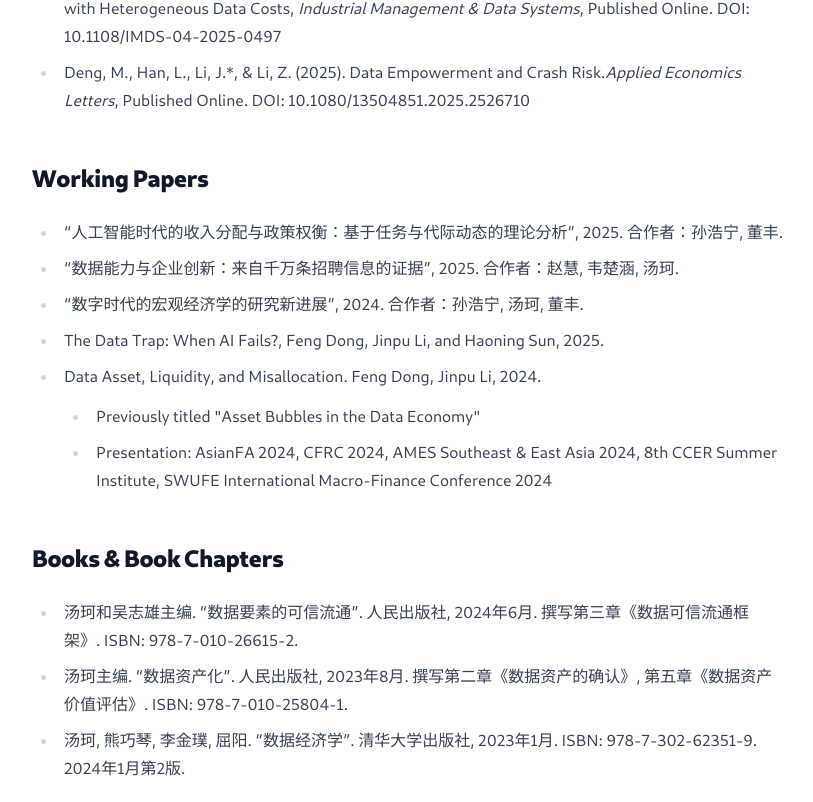
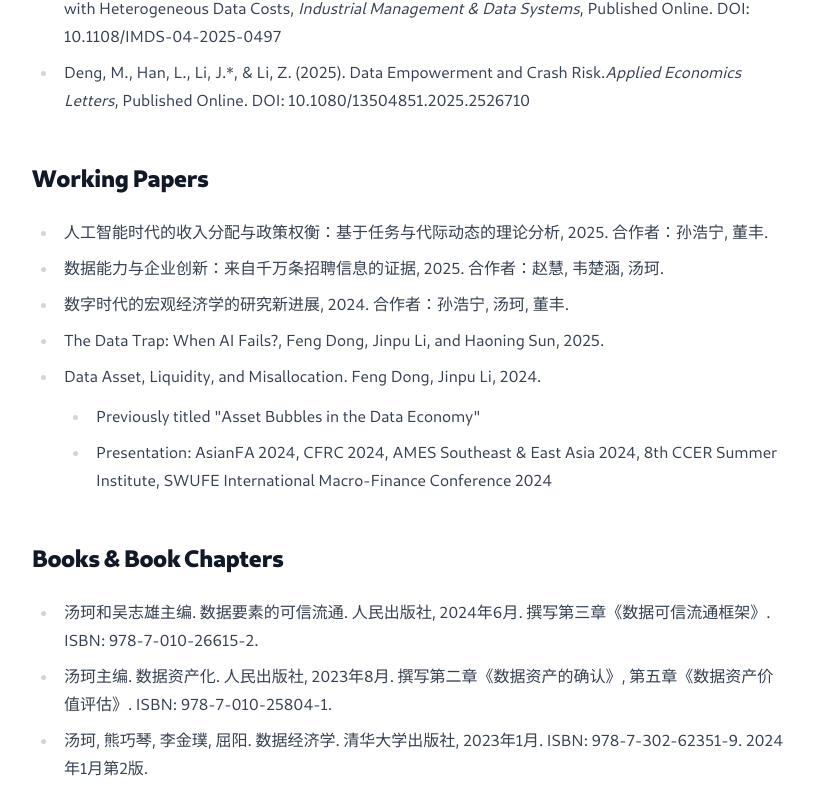
Before and after one commit to lijinpu/lijinpu.github.io, a Next.js app: page /research in a window 1280 px wide. Shown: the part 726-1528 px from the top of the page, without its empty margins (232-1045 px from the left). Built offline with nearby package versions, Linux system fonts and the light colour scheme.

Commit message:
auto update

```diff
--- a/pages/cv.tsx
+++ b/pages/cv.tsx
@@ -62,9 +62,9 @@ export default function CV({ lastUpdateISO }: InferGetStaticPropsType<typeof get
 
           <h2>Working Papers &nbsp;&nbsp; 工作论文</h2>
           <ul>
-            <li>“人工智能时代的收入分配与政策权衡：基于任务与代际动态的理论分析”, 2025. 合作者：孙浩宁, 董丰.</li>
-            <li>“数据能力与企业创新：来自千万条招聘信息的证据”, 2025. 合作者：赵慧, 韦楚涵, 汤珂.</li>
-            <li>“数字时代的宏观经济学的研究新进展”, 2024. 合作者：孙浩宁, 汤珂, 董丰.</li>
+            <li>人工智能时代的收入分配与政策权衡：基于任务与代际动态的理论分析, 2025. 合作者：孙浩宁, 董丰.</li>
+            <li>数据能力与企业创新：来自千万条招聘信息的证据, 2025. 合作者：赵慧, 韦楚涵, 汤珂.</li>
+            <li>数字时代的宏观经济学的研究新进展, 2024. 合作者：孙浩宁, 汤珂, 董丰.</li>
             <li>
               <a href="https://ssrn.com/abstract=4790765">Data Asset, Liquidity, and Misallocation</a>, with Feng Dong, 2024.
             </li>
@@ -72,9 +72,9 @@ export default function CV({ lastUpdateISO }: InferGetStaticPropsType<typeof get
 
           <h2>Books & Book Chapters &nbsp;&nbsp; 专著及书目章节</h2>
           <ul>
-            <li>“数据要素的可信流通”. 汤珂和吴志雄主编, 人民出版社, 2024年6月. 撰写第三章《数据可信流通框架》.</li>
-            <li>“数据资产化”. 汤珂主编, 人民出版社, 2023年8月. 撰写第二章《数据资产的确认》, 第五章《数据资产价值评估》.</li>
-            <li>“数据经济学”. 汤珂, 熊巧琴, 李金璞, 屈阳, 清华大学出版社, 2023年1月第1版, 2024年1月第2版.</li>
+            <li>数据要素的可信流通. 汤珂和吴志雄主编, 人民出版社, 2024年6月. 撰写第三章《数据可信流通框架》.</li>
+            <li>数据资产化. 汤珂主编, 人民出版社, 2023年8月. 撰写第二章《数据资产的确认》, 第五章《数据资产价值评估》.</li>
+            <li>数据经济学. 汤珂, 熊巧琴, 李金璞, 屈阳, 清华大学出版社, 2023年1月第1版, 2024年1月第2版.</li>
           </ul>
 
           <h2>Grants & Rewards &nbsp;&nbsp; 资助与获奖</h2>
@@ -126,8 +126,8 @@ export default function CV({ lastUpdateISO }: InferGetStaticPropsType<typeof get
 
           <h2>Non-Academic Publications &nbsp;&nbsp; 杂志或媒体文章</h2>
           <ul>
-            <li>“加快培育统一的数据市场”. 李金璞, 汤珂. 清华金融评论, 2025, 139(06), 39-41.</li>
-            <li>“基于数据要素价值链评估企业数据资产”. 赵丽芳, 林立, 李金璞, 企业管理, 2023(12), 88-91.</li>
+            <li>加快培育统一的数据市场. 李金璞, 汤珂. 清华金融评论, 2025, 139(06), 39-41.</li>
+            <li>基于数据要素价值链评估企业数据资产. 赵丽芳, 林立, 李金璞, 企业管理, 2023(12), 88-91.</li>
           </ul>
         </div>
       </main>
--- a/pages/research.tsx
+++ b/pages/research.tsx
@@ -34,11 +34,11 @@ export default function Research() {
         <h2>Working Papers</h2>
 <ul>
     <li>
-        “人工智能时代的收入分配与政策权衡：基于任务与代际动态的理论分析”, 2025. 合作者：孙浩宁, 董丰.
+        人工智能时代的收入分配与政策权衡：基于任务与代际动态的理论分析, 2025. 合作者：孙浩宁, 董丰.
     </li>
-    <li>“数据能力与企业创新：来自千万条招聘信息的证据”, 2025. 合作者：赵慧, 韦楚涵, 汤珂.</li>
+    <li>数据能力与企业创新：来自千万条招聘信息的证据, 2025. 合作者：赵慧, 韦楚涵, 汤珂.</li>
     <li>
-        “数字时代的宏观经济学的研究新进展”, 2024. 合作者：孙浩宁, 汤珂, 董丰.
+        数字时代的宏观经济学的研究新进展, 2024. 合作者：孙浩宁, 汤珂, 董丰.
     </li>
     <li>The Data Trap: When AI Fails?, Feng Dong, Jinpu Li, and Haoning Sun, 2025.
     </li>
@@ -55,13 +55,13 @@ export default function Research() {
     <h2>Books & Book Chapters</h2>
     <ul>
         <li>
-            汤珂和吴志雄主编. “数据要素的可信流通”. 人民出版社, 2024年6月. 撰写第三章《数据可信流通框架》. ISBN: 978-7-010-26615-2.
+            汤珂和吴志雄主编. 数据要素的可信流通. 人民出版社, 2024年6月. 撰写第三章《数据可信流通框架》. ISBN: 978-7-010-26615-2.
         </li>
         <li>
-            汤珂主编. “数据资产化”. 人民出版社, 2023年8月. 撰写第二章《数据资产的确认》, 第五章《数据资产价值评估》. ISBN: 978-7-010-25804-1.
+            汤珂主编. 数据资产化. 人民出版社, 2023年8月. 撰写第二章《数据资产的确认》, 第五章《数据资产价值评估》. ISBN: 978-7-010-25804-1.
         </li>
         <li>
-            汤珂, 熊巧琴, 李金璞, 屈阳. “数据经济学”. 清华大学出版社, 2023年1月. ISBN: 978-7-302-62351-9. 2024年1月第2版.
+            汤珂, 熊巧琴, 李金璞, 屈阳. 数据经济学. 清华大学出版社, 2023年1月. ISBN: 978-7-302-62351-9. 2024年1月第2版.
         </li>
     </ul>
 
```
